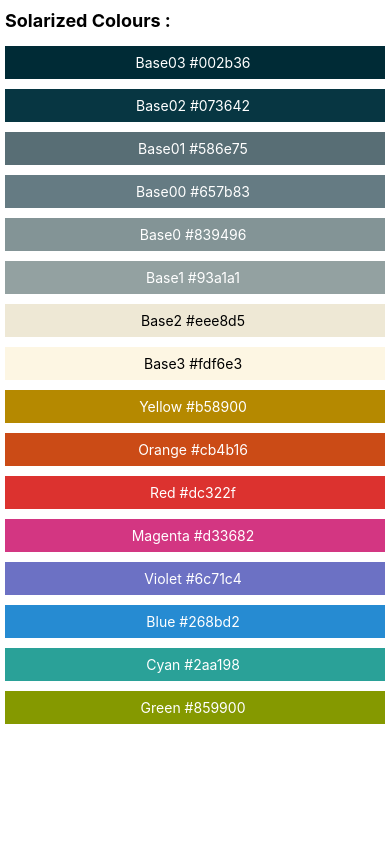
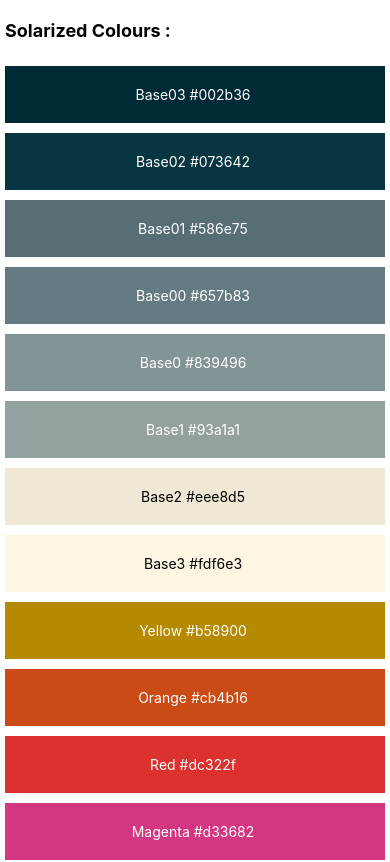
Before and after one commit to pravar-anu/learningNative, a React Native app: screen / in a window 390 px wide. Shown: the top 862 px of the page. Built offline with nearby package versions, Linux system fonts and the light colour scheme.

Commit message:
Little CSS Changed

```diff
--- a/src/components/ColorBox.jsx
+++ b/src/components/ColorBox.jsx
@@ -31,7 +31,7 @@
 const styles = StyleSheet.create({
   block: {
     marginVertical: 5,
-    paddingVertical: 8,
+    paddingVertical: 20,
     marginHorizontal: 5,
     alignItems: 'center',
   },
--- a/src/components/StylingExrecise.jsx
+++ b/src/components/StylingExrecise.jsx
@@ -41,7 +41,7 @@
 const styles = StyleSheet.create({
   text: {
     marginHorizontal: 5,
-    marginVertical: 10,
+    marginVertical: 20,
     fontWeight: 'bold',
     fontSize: 18,
   },
```
